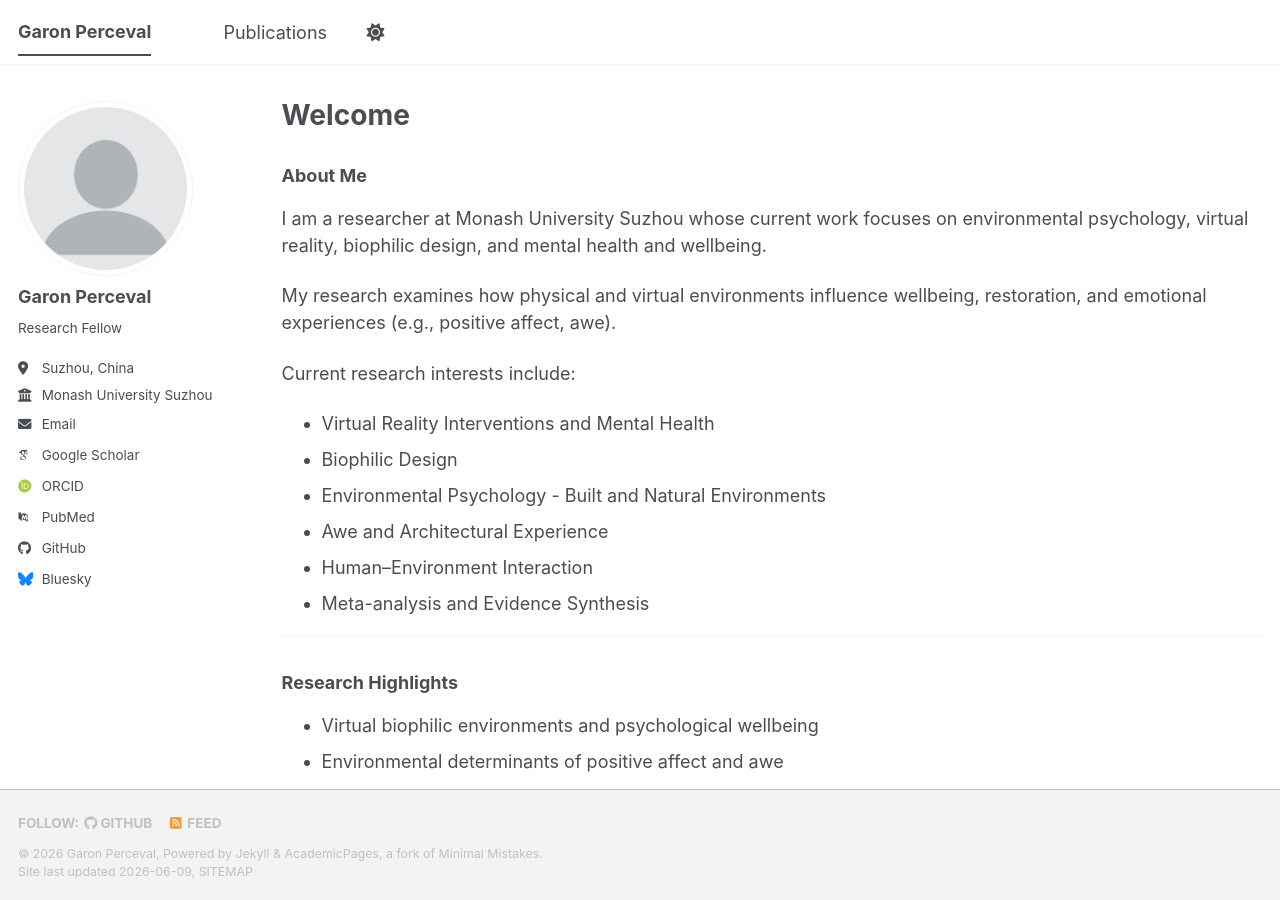
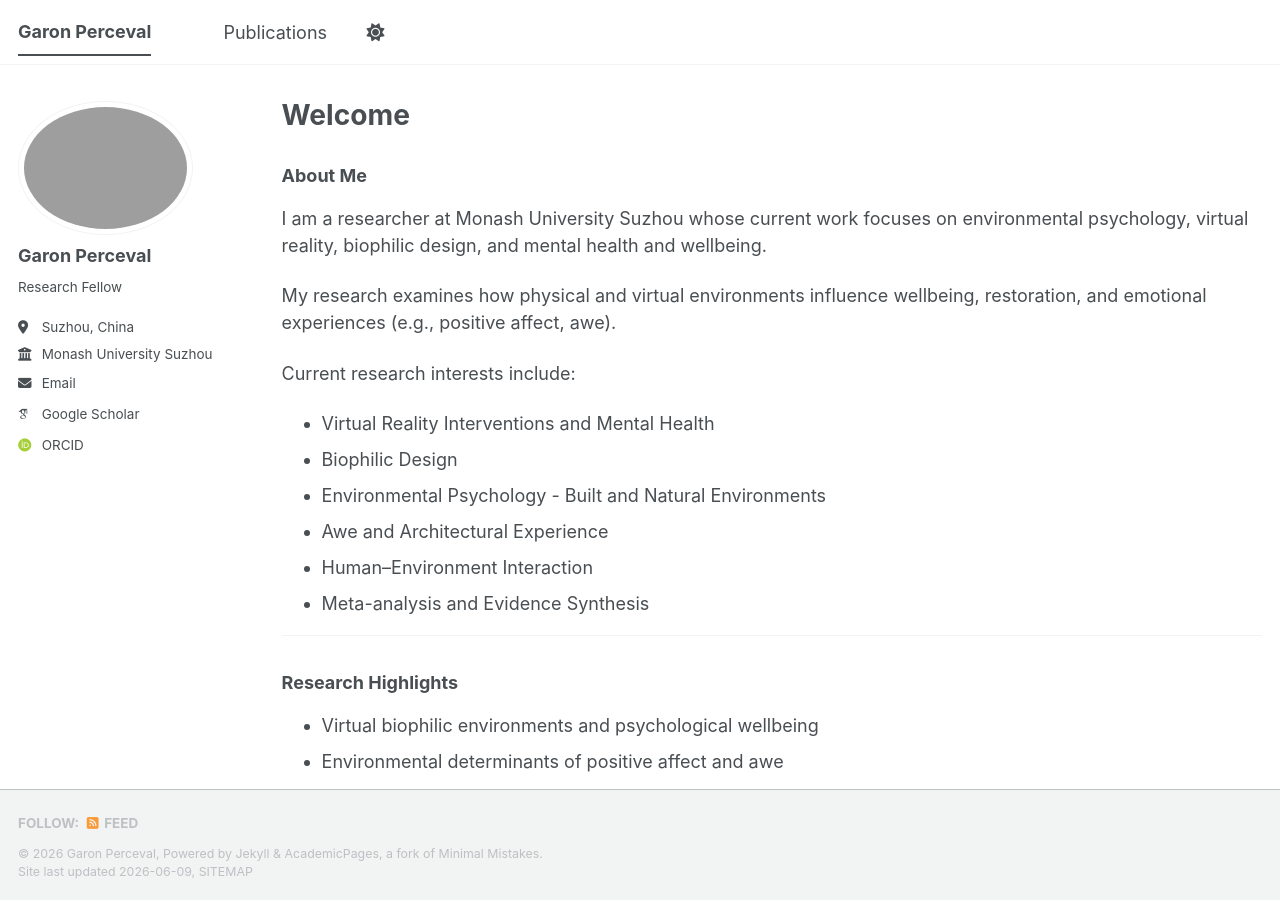
Before and after one commit to garonperceval/garonperceval.github.io, a Jekyll site: the page built from index.md, in a window 1280 px wide and 900 px high. Built offline with Jekyll 4.4.1, drawn with Linux system fonts in a browser that asks for light colours; some web fonts are replaced; a script bundle is joined from its source files by our own code; library files that are not in the unit come from our copies; part of the change alters nothing that is shown.

Commit message:
Update _config.yml

```diff
--- a/_config.yml
+++ b/_config.yml
@@ -23,7 +23,7 @@ repository               : "academicpages/academicpages.github.io"
 #               Additional customization can be done by editing /_includes/author-profile.html
 author:
   # Biographic information
-  avatar           : "profile.png"
+  avatar           : "IMG_1617.PNG"
   name             : "Garon Perceval"
   pronouns         : # example: "she/her"
   bio              : "Research Fellow"
@@ -35,13 +35,13 @@ author:
   # Academic websites
   academia         : # URL
   arxiv            : # URL - Update with the correct link to your profile
-  googlescholar    : "https://scholar.google.com/citations?user=PS_CX0AAAAAJ"
+  googlescholar    : "https://scholar.google.com/citations?user=yKYTzcoAAAAJ"
   inspire-hep      : # URL
   impactstory      : # URL
-  orcid            : "https://orcid.org/yourorcidurl"
+  orcid            : "https://orcid.org/0000-0003-2352-108X"
   semantic         : # URL
   ssrn             : # URL
-  pubmed           : "https://www.ncbi.nlm.nih.gov/pubmed/?term=john+snow"
+  pubmed           : # URL
   researchgate     : # URL
   scopus           : # URL
   zotero           : # URL
@@ -51,13 +51,13 @@ author:
   bitbucket        : # Username - Update with your username on the site
   codepen          : # Username
   dribbble         : # Username
-  github           : "academicpages"
+  github           : # Username
   kaggle           : # Username
   stackoverflow    : # User number or user number and name (i.e., use "1" or "1/jeff-atwood")
 
   # Social media
   artstation       : # Username
-  bluesky          : "bsky.app" # Replace this with you Bluesky username
+  bluesky          : # Username
   facebook         : # Username
   flickr           : # Username
   foursquare       : # Username
```
